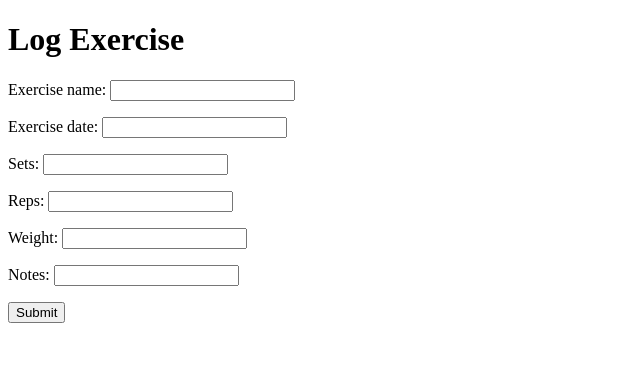
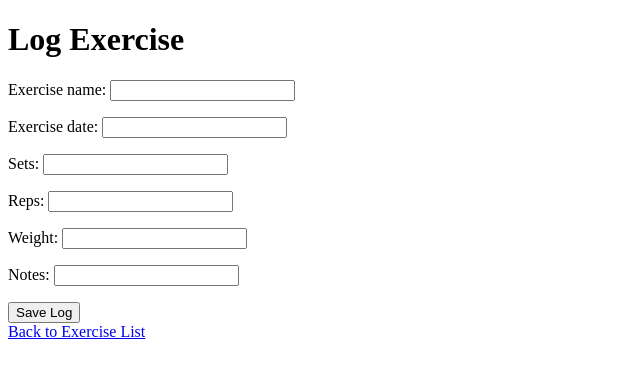
Before and after one commit to isaiahrivera21/BenchMark, a Django app: page /exerciselogging/create in a window 1280 px wide. Shown: the top 378 px of the page, without its empty margins (0-640 px from the left). Run offline with Django 5.2, Linux system fonts and the light colour scheme; the visitor is signed in with stand-in values (Sample User, id 1).

Commit message:
Added features to homepage to view and navigate different exercises and well as log them

```diff
--- a/exerciselogging/templates/exerciselogging/logexercise.html
+++ b/exerciselogging/templates/exerciselogging/logexercise.html
@@ -6,10 +6,13 @@
 </head>
 <body>
     <h1>Log Exercise</h1>
+
     <form method="post">
-        {% csrf_token %}  <!-- Add CSRF token -->
-        {{ form.as_p }}    <!-- Render form fields -->
-        <button type="submit">Submit</button>
+        {% csrf_token %}
+        {{ form.as_p }}
+        <button type="submit">Save Log</button>
     </form>
+
+    <a href="{% url 'exercise_homepage' %}">Back to Exercise List</a>
 </body>
 </html>
--- a/exerciselogging/urls.py
+++ b/exerciselogging/urls.py
@@ -7,5 +7,7 @@ urlpatterns = [
     path("create",views.log_exercise,name="create_exercise"),
     path("delete/<int:id>/",views.delete_exercise,name="delete_exercise"),
     path("edit/<int:id>/", views.edit_exercise, name="edit_exercise"),
-    path('exercises/', views.list_all_exercise, name='list_all_exercise')
+    path('exercises/', views.list_all_exercise, name='list_all_exercise'),
+    path('exercise_homepage/', views.exercise_homepage, name='exercise_homepage'),
+    path('exercise_homepage/<str:exercise_name>/', views.exercise_detail, name='exercise_detail')
 ]
--- a/exerciselogging/views.py
+++ b/exerciselogging/views.py
@@ -7,28 +7,74 @@ from .models import UserLoggedExercise
 from django.http import HttpResponseRedirect
 from django.contrib.auth.decorators import login_required
 from django.core.paginator import Paginator
+import re
+from django.urls import reverse
 
+import inflect  # Install this package: pip install inflect
+
+def normalize_exercise_name(name):
+    # Convert to lowercase
+    name = name.lower()
+
+    # Replace hyphens and underscores with spaces
+    name = re.sub(r'[-_]', ' ', name)
+
+    # Split camelCase into words
+    name = re.sub(r'(?<!^)(?=[A-Z])', ' ', name)
+
+    # Capitalize each word
+    name = name.title()
+
+    return name
 
 def index(request):
     return HttpResponse("Hello, world. You're at the exercise_logging index.")
 
+
+@login_required
+def exercise_homepage(request):
+    # Get all unique exercise names for the current user
+    unique_exercises = UserLoggedExercise.objects.filter(user=request.user).values_list('exercise_name', flat=True).distinct()
+
+    context = {
+        'unique_exercises': unique_exercises
+    }
+
+    return render(request, 'exerciselogging/exercise_homepage.html', context)
+
+@login_required
+def exercise_detail(request, exercise_name):
+    # Get all logs for the specified exercise and current user
+    exercise_logs = UserLoggedExercise.objects.filter(
+        user=request.user,
+        exercise_name=exercise_name
+    ).order_by('-exercise_logged_at')  # Order by date descending
+
+    context = {
+        'exercise_name': exercise_name,
+        'exercise_logs': exercise_logs
+    }
+
+    return render(request, 'exerciselogging/exercise_detail.html', context)
+
 @login_required
 def log_exercise(request):
     if request.method == 'POST':
-        form = UserLoggedExerciseForm(request.POST) # create form instance
+        form = UserLoggedExerciseForm(request.POST)
 
-        # check if valid
         if form.is_valid():
             user_logged_exercise = form.save(commit=False)
             user_logged_exercise.user = request.user
             user_logged_exercise.save()
-            return redirect('/exerciselogging/create')
+            return redirect(reverse('exercise_detail', kwargs={'exercise_name': user_logged_exercise.exercise_name}))
 
     else:
-        form = UserLoggedExerciseForm()  # Empty form for GET requests
-        return render(request,"exerciselogging/logexercise.html", {"form": form})
+        # Check if exercise_name is provided in the URL parameters
+        exercise_name = request.GET.get('exercise_name', None)
+        initial_data = {'exercise_name': exercise_name} if exercise_name else None
+        form = UserLoggedExerciseForm(initial=initial_data)
 
-    # return HttpResponse("This function will post the food the user logged to the database")
+    return render(request, 'exerciselogging/logexercise.html', {'form': form})
 
 @login_required
 def edit_exercise(request,id):
--- a/finalproject/urls.py
+++ b/finalproject/urls.py
@@ -35,6 +35,7 @@ urlpatterns = [
     path('', RedirectView.as_view(url='/create-user/', permanent=True)),
     path('create-user/', user_views.create_user, name='create_user'),
     path('homepage/',include("homepage.urls"),name='homepage'),
-    path('exercise/', exercise_views.log_exercise, name='log_exercise'),
+    path('log_exercise/', exercise_views.log_exercise, name='log_exercise'),
+    path('exercise/', exercise_views.exercise_homepage, name='exercise_homepage'),
     path('food/', food_views.log_food, name='log_food'),
 ]
--- a/homepage/templates/homepage/index.html
+++ b/homepage/templates/homepage/index.html
@@ -8,7 +8,7 @@
     <h1>Welcome to My BenchMark!</h1>
 
     <div>
-        <a href="{% url 'log_exercise' %}">Log Exercise</a>
+        <a href="{% url 'exercise_homepage' %}">Log Exercise</a>
         <a href="{% url 'log_food' %}">Log Food</a>
     </div>
 </body>
```
Also changed, not shown: exerciselogging/templates/exerciselogging/exercise_detail.html (added, +20 -0 lines), exerciselogging/templates/exerciselogging/exercise_homepage.html (added, +13 -0 lines).
